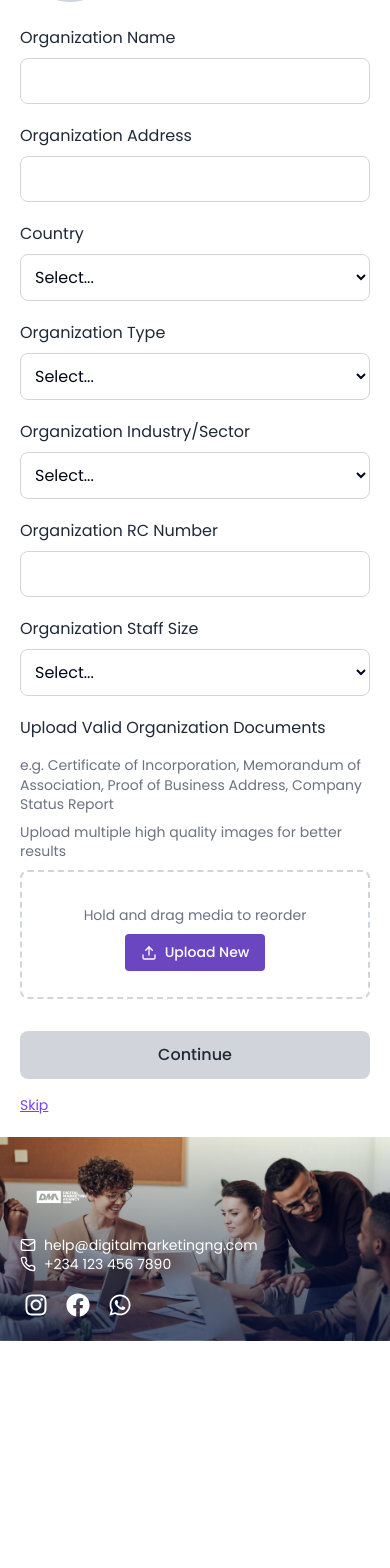
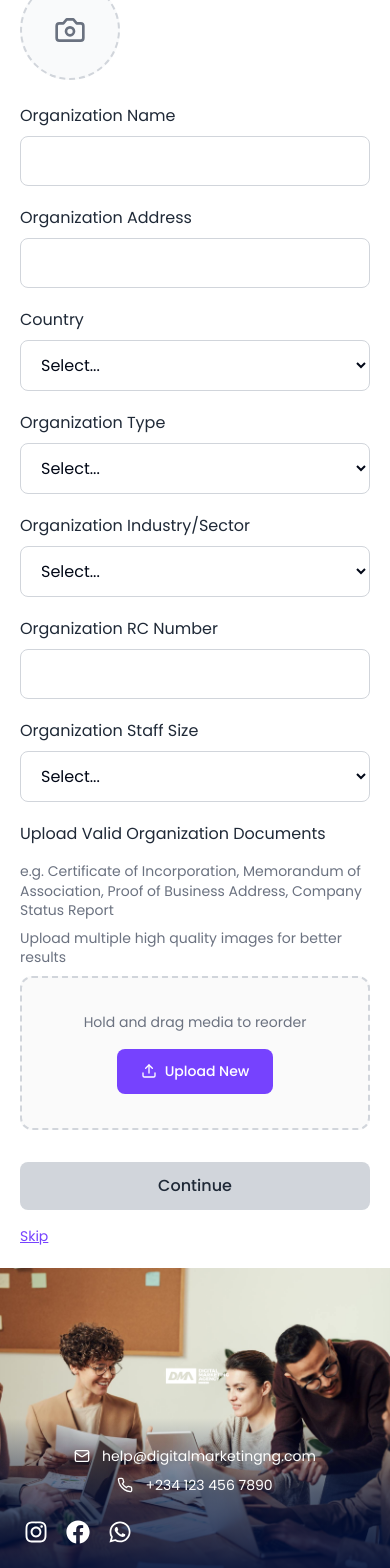
Before and after one commit to Tollani/digitalmarketingSEED, a React (Vite) app: page /organization-profile in a window 390 px wide. Shown: the part 294-1862 px from the top of the page. Before the commit the page ends 1635 px from the top, so only its background shows below. Built offline with nearby package versions, Linux system fonts and the light colour scheme.

Commit message:
Refactor: Implement organization profile page fixes
- Fix layout proportions
- Add progress indicator
- Improve form styling
- Fix image section positioning
- Style document upload area
- Make responsive adjustments
- Ensure color and typography consistency

```diff
--- a/src/components/OrganizationProfileForm.tsx
+++ b/src/components/OrganizationProfileForm.tsx
@@ -1,4 +1,3 @@
-
 import React, { useState } from 'react';
 import styled from 'styled-components';
 import { useNavigate } from 'react-router-dom';
@@ -8,7 +7,7 @@ import UploadArea from './UploadArea';
 
 const FormContainer = styled.div`
   width: 100%;
-  max-width: 400px;
+  max-width: 500px;
   font-family: 'Poppins', sans-serif;
 `;
 
@@ -52,30 +51,34 @@ const Label = styled.label`
 
 const Input = styled.input`
   width: 100%;
-  padding: 10px;
+  padding: 12px 16px;
   border: 1px solid #D1D5DB;
   border-radius: 8px;
   font-size: 16px;
   font-family: 'Poppins', sans-serif;
+  box-sizing: border-box;
 
   &:focus {
     outline: none;
     border-color: #7642FE;
+    box-shadow: 0 0 0 3px rgba(118, 66, 254, 0.1);
   }
 `;
 
 const Select = styled.select`
   width: 100%;
-  padding: 10px;
+  padding: 12px 16px;
   border: 1px solid #D1D5DB;
   border-radius: 8px;
   font-size: 16px;
   font-family: 'Poppins', sans-serif;
   background-color: white;
+  box-sizing: border-box;
 
   &:focus {
     outline: none;
     border-color: #7642FE;
+    box-shadow: 0 0 0 3px rgba(118, 66, 254, 0.1);
   }
 `;
 
@@ -89,13 +92,14 @@ const ProfilePictureUpload = styled.div`
   width: 120px;
   height: 120px;
   border-radius: 50%;
-  border: 2px solid #D1D5DB;
+  border: 2px dashed #D1D5DB;
   display: flex;
   align-items: center;
   justify-content: center;
   cursor: pointer;
   position: relative;
   overflow: hidden;
+  background: #F9FAFB;
 
   @media (max-width: 480px) {
     width: 100px;
--- a/src/components/OrganizationProfileImageSection.tsx
+++ b/src/components/OrganizationProfileImageSection.tsx
@@ -7,56 +7,82 @@ import SocialIcons from './SocialIcons';
 const ImageContainer = styled.div`
   width: 100%;
   height: 100%;
-  background-image: linear-gradient(
-    to top,
-    rgba(0, 16, 59, 0.7) 0%,
-    transparent 100%
-  ), url('/lovable-uploads/8deb37e4-5ae4-4872-992a-1c70885b9e34.png');
+  background-image: url('/lovable-uploads/8deb37e4-5ae4-4872-992a-1c70885b9e34.png');
   background-size: cover;
   background-position: center;
   background-repeat: no-repeat;
+  position: relative;
   display: flex;
   flex-direction: column;
-  justify-content: flex-end;
-  position: relative;
 `;
 
-const ContactInfo = styled.div`
-  padding: 20px;
+const GradientOverlay = styled.div`
+  position: absolute;
+  bottom: 0;
+  left: 0;
+  right: 0;
+  height: 50%;
+  background: linear-gradient(
+    to top,
+    rgba(0, 16, 59, 0.9) 0%,
+    rgba(0, 16, 59, 0.6) 50%,
+    transparent 100%
+  );
+`;
+
+const ContentWrapper = styled.div`
+  position: relative;
+  z-index: 2;
+  margin-top: auto;
+  padding: 30px;
   color: white;
+
+  @media (max-width: 768px) {
+    padding: 20px;
+    text-align: center;
+  }
 `;
 
 const Logo = styled.img`
-  width: 80px;
+  width: 100px;
   height: auto;
-  margin: 0;
-  margin-bottom: 0;
+  margin-bottom: 20px;
   display: block;
+
+  @media (max-width: 768px) {
+    margin: 0 auto 20px auto;
+  }
+`;
+
+const ContactGroup = styled.div`
+  display: flex;
+  flex-direction: column;
+  gap: 8px;
+  margin-bottom: 20px;
 `;
 
 const ContactItem = styled.div`
   display: flex;
   align-items: center;
-  gap: 8px;
-  margin: 0;
+  gap: 12px;
   font-size: 14px;
   font-family: 'Poppins', sans-serif;
-  line-height: 1.2;
-`;
+  color: white;
 
-const ContactGroup = styled.div`
-  display: flex;
-  flex-direction: column;
-  gap: 2px;
-  margin: 0;
-  padding: 0;
+  @media (max-width: 768px) {
+    justify-content: center;
+  }
 `;
 
 const OrganizationProfileImageSection = () => {
   return (
     <ImageContainer>
-      <ContactInfo>
-        <Logo src="/lovable-uploads/bccf7651-1547-4753-9c4d-2fc337d2e22a.png" alt="Digital Marketing Agency Logo" />
+      <GradientOverlay />
+      <ContentWrapper>
+        <Logo
+          src="/lovable-uploads/bccf7651-1547-4753-9c4d-2fc337d2e22a.png"
+          alt="Digital Marketing Agency Logo"
+        />
         <ContactGroup>
           <ContactItem>
             <Mail size={16} />
@@ -68,7 +94,7 @@ const OrganizationProfileImageSection = () => {
           </ContactItem>
         </ContactGroup>
         <SocialIcons />
-      </ContactInfo>
+      </ContentWrapper>
     </ImageContainer>
   );
 };
--- /dev/null
+++ b/src/components/ProgressIndicator.tsx
@@ -0,0 +1,33 @@
+
+import React from 'react';
+import { Progress } from '@/components/ui/progress';
+import styled from 'styled-components';
+
+const ProgressContainer = styled.div`
+  width: 100%;
+  padding: 20px 40px;
+  background: white;
+  border-bottom: 1px solid #E5E7EB;
+
+  @media (max-width: 768px) {
+    padding: 20px;
+  }
+`;
+
+const ProgressText = styled.p`
+  font-size: 14px;
+  color: #6B7280;
+  margin-bottom: 8px;
+  font-family: 'Poppins', sans-serif;
+`;
+
+const ProgressIndicator = () => {
+  return (
+    <ProgressContainer>
+      <ProgressText>Step 6 of 6</ProgressText>
+      <Progress value={100} className="h-2" />
+    </ProgressContainer>
+  );
+};
+
+export default ProgressIndicator;
--- a/src/components/UploadArea.tsx
+++ b/src/components/UploadArea.tsx
@@ -8,20 +8,22 @@ const Container = styled.div`
   flex-direction: column;
   width: 100%;
   border: 2px dashed #D1D5DB;
-  border-radius: 8px;
+  border-radius: 12px;
   text-align: center;
   cursor: pointer;
   position: relative;
   overflow: hidden;
-  background: white;
-  min-height: 150px;
+  background: #FAFAFA;
+  min-height: 180px;
+  transition: border-color 0.2s ease;
 
   @media (max-width: 480px) {
-    min-height: 125px;
+    min-height: 150px;
   }
 
   &:hover {
     border-color: #7642FE;
+    background: #FEFEFE;
   }
 `;
 
@@ -30,13 +32,13 @@ const EmptyState = styled.div`
   flex-direction: column;
   align-items: center;
   justify-content: center;
-  padding: 20px;
+  padding: 30px 20px;
   height: 100%;
-  min-height: 150px;
+  min-height: 180px;
 
   @media (max-width: 480px) {
-    min-height: 125px;
-    padding: 15px;
+    min-height: 150px;
+    padding: 20px 15px;
   }
 `;
 
@@ -51,14 +53,16 @@ const DocumentPreview = styled.div`
   display: flex;
   flex-wrap: wrap;
   gap: 12px;
+  justify-content: flex-start;
 `;
 
 const DocumentItem = styled.div`
   width: 80px;
   height: 80px;
-  border-radius: 6px;
+  border-radius: 8px;
   overflow: hidden;
   position: relative;
+  border: 1px solid #E5E7EB;
 `;
 
 const DocumentImage = styled.img`
@@ -71,33 +75,39 @@ const AddButton = styled.div`
   width: 80px;
   height: 80px;
   border: 2px dashed #D1D5DB;
-  border-radius: 6px;
+  border-radius: 8px;
   display: flex;
+  flex-direction: column;
   align-items: center;
   justify-content: center;
   cursor: pointer;
-  color: #6B46C1;
-  font-size: 14px;
+  color: #7642FE;
+  font-size: 12px;
   font-weight: 500;
+  gap: 4px;
+  background: white;
+  transition: all 0.2s ease;
 
   &:hover {
     border-color: #7642FE;
+    background: #F8F7FF;
   }
 `;
 
 const DragText = styled.p`
   font-size: 14px;
   color: #6B7280;
-  margin: 8px 0;
+  margin: 0 0 16px 0;
   font-family: 'Poppins', sans-serif;
+  font-weight: 400;
 `;
 
 const UploadButton = styled.button`
-  background: #6B46C1;
+  background: #7642FE;
   color: white;
   border: none;
-  border-radius: 4px;
-  padding: 8px 16px;
+  border-radius: 8px;
+  padding: 12px 24px;
   font-size: 14px;
   font-weight: 500;
   cursor: pointer;
--- a/src/pages/OrganizationProfile.tsx
+++ b/src/pages/OrganizationProfile.tsx
@@ -3,10 +3,17 @@ import React from 'react';
 import styled from 'styled-components';
 import OrganizationProfileForm from '../components/OrganizationProfileForm';
 import OrganizationProfileImageSection from '../components/OrganizationProfileImageSection';
+import ProgressIndicator from '../components/ProgressIndicator';
 
 const OrganizationProfileContainer = styled.div`
   display: flex;
+  flex-direction: column;
   min-height: 100vh;
+`;
+
+const ContentContainer = styled.div`
+  display: flex;
+  flex: 1;
 
   @media (max-width: 768px) {
     flex-direction: column;
@@ -14,12 +21,12 @@ const OrganizationProfileContainer = styled.div`
 `;
 
 const FormSection = styled.div`
-  flex: 1;
+  flex: 0 0 65%;
   background: #ffffff;
   padding: 40px;
   display: flex;
-  align-items: center;
-  justify-content: center;
+  align-items: flex-start;
+  justify-content: flex-start;
 
   @media (max-width: 1024px) {
     padding: 30px;
@@ -28,31 +35,36 @@ const FormSection = styled.div`
   @media (max-width: 768px) {
     padding: 20px;
     order: 1;
+    flex: 1;
   }
 `;
 
 const ImageSectionWrapper = styled.div`
-  flex: 1;
+  flex: 0 0 35%;
 
   @media (max-width: 768px) {
     height: 300px;
     order: 2;
+    flex: none;
   }
 
   @media (min-width: 769px) {
-    height: 100vh;
+    height: calc(100vh - 80px);
   }
 `;
 
 const OrganizationProfile = () => {
   return (
     <OrganizationProfileContainer>
+      <ProgressIndicator />
+      <ContentContainer>
         <FormSection>
           <OrganizationProfileForm />
         </FormSection>
         <ImageSectionWrapper>
           <OrganizationProfileImageSection />
         </ImageSectionWrapper>
+      </ContentContainer>
     </OrganizationProfileContainer>
   );
 };
```
Lines whose indentation alone changed are shown as unchanged.
